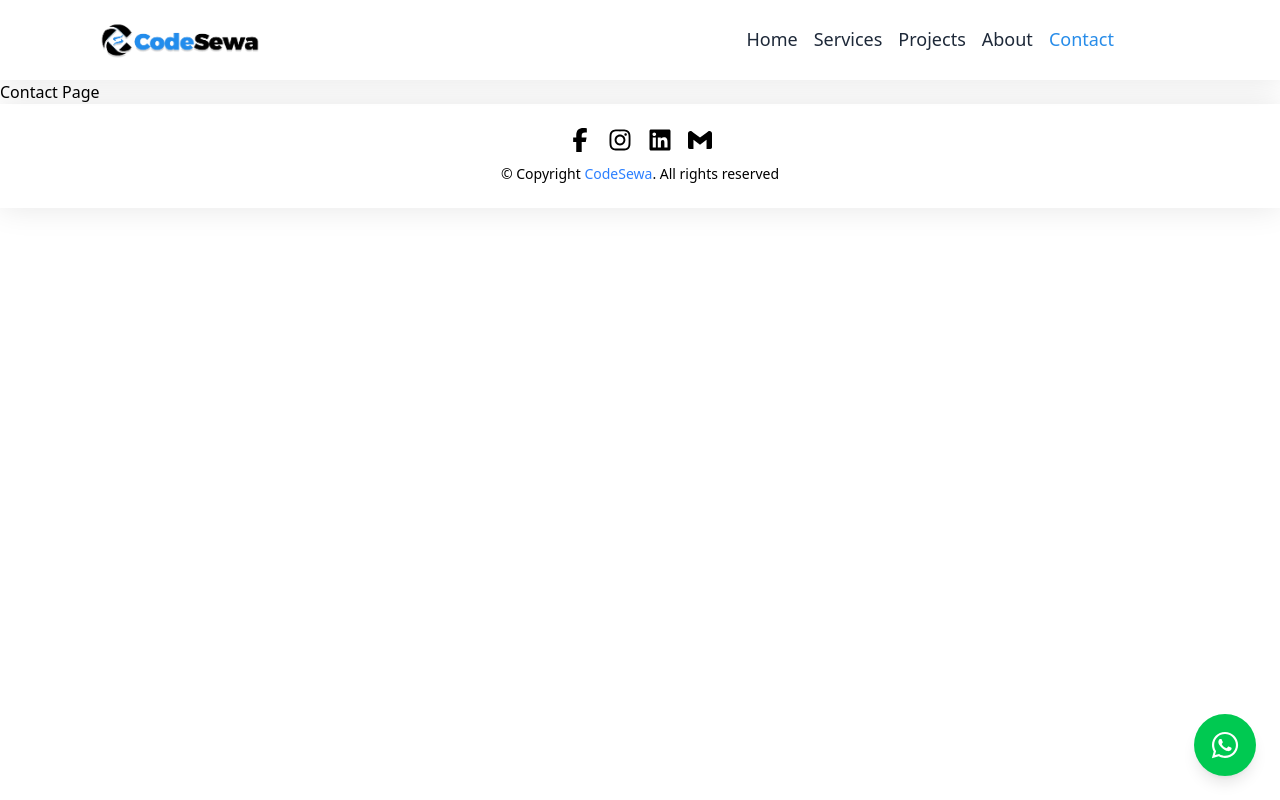
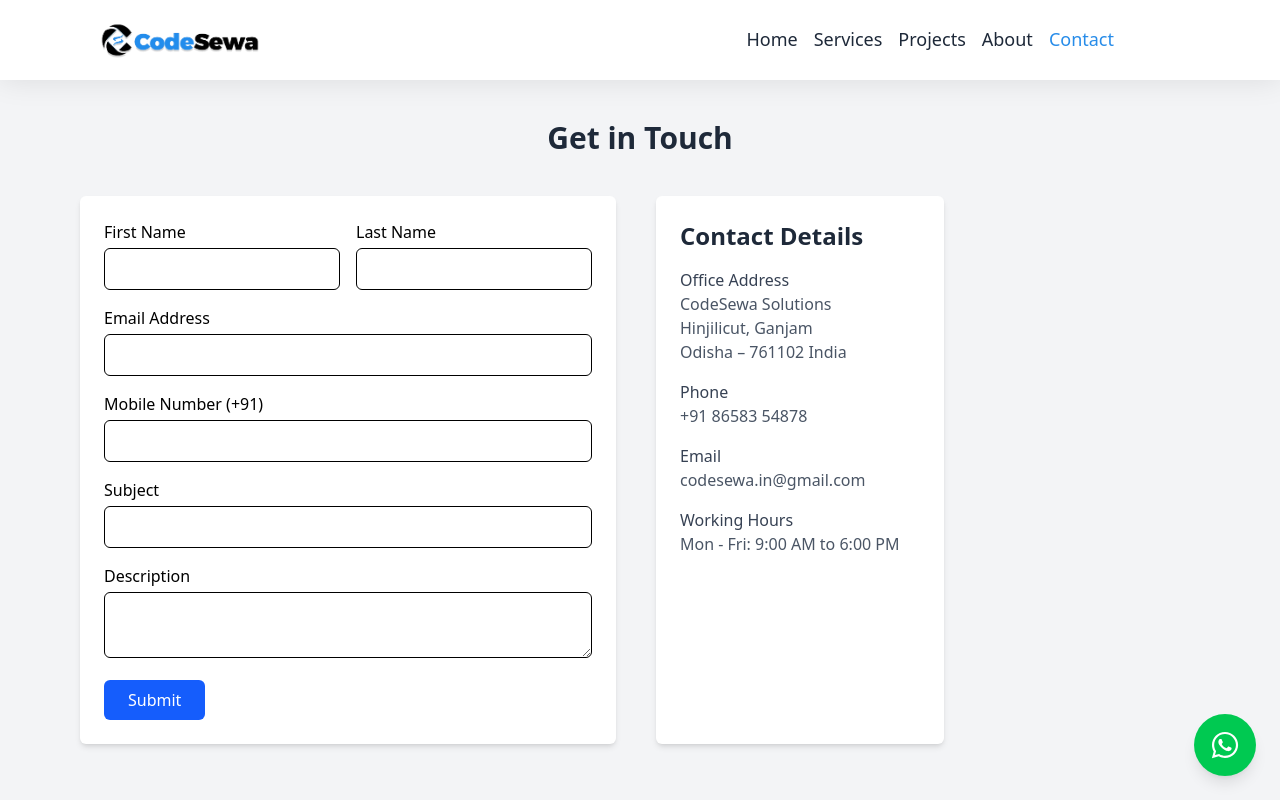
Before and after one commit to CodeSewa101/codesewa, a React (Vite) app: page /contact in a window 1280 px wide. Shown: the top 800 px of the page. Built offline with nearby package versions, Linux system fonts and the light colour scheme; the HTML template or start-up script is replaced by a standard one.

Commit message:
contact added

```diff
--- a/src/pages/Contact/Contact.jsx
+++ b/src/pages/Contact/Contact.jsx
@@ -1,7 +1,172 @@
 import React from "react";
+import { useForm, ValidationError } from "@formspree/react";
+
+function ContactForm() {
+  const [state, handleSubmit] = useForm("xzzggdbj");
+
+  if (state.succeeded) {
+    return (
+      <div className="text-center text-green-600 font-semibold text-lg mt-8">
+        Thanks for contacting us!
+      </div>
+    );
+  }
+
+  return (
+    <form
+      onSubmit={handleSubmit}
+      className="h-full w-full p-6 bg-white shadow-md rounded-md space-y-4"
+    >
+      <div className="grid grid-cols-1 md:grid-cols-2 gap-4">
+        <div>
+          <label htmlFor="firstName" className="block mb-1 font-medium">
+            First Name
+          </label>
+          <input
+            id="firstName"
+            type="text"
+            name="firstName"
+            required
+            className="w-full px-3 py-2 border rounded-md focus:outline-none focus:ring focus:ring-blue-300"
+          />
+        </div>
+        <div>
+          <label htmlFor="lastName" className="block mb-1 font-medium">
+            Last Name
+          </label>
+          <input
+            id="lastName"
+            type="text"
+            name="lastName"
+            required
+            className="w-full px-3 py-2 border rounded-md focus:outline-none focus:ring focus:ring-blue-300"
+          />
+        </div>
+      </div>
+
+      <div>
+        <label htmlFor="email" className="block mb-1 font-medium">
+          Email Address
+        </label>
+        <input
+          id="email"
+          type="email"
+          name="email"
+          required
+          className="w-full px-3 py-2 border rounded-md focus:outline-none focus:ring focus:ring-blue-300"
+        />
+        <ValidationError prefix="Email" field="email" errors={state.errors} />
+      </div>
+
+      <div>
+        <label htmlFor="mobile" className="block mb-1 font-medium">
+          Mobile Number (+91)
+        </label>
+        <input
+          id="mobile"
+          type="tel"
+          name="mobile"
+          pattern="^[6-9]\d{9}$"
+          title="Enter a valid 10-digit Indian mobile number"
+          required
+          className="w-full px-3 py-2 border rounded-md focus:outline-none focus:ring focus:ring-blue-300"
+        />
+      </div>
+
+      <div>
+        <label htmlFor="subject" className="block mb-1 font-medium">
+          Subject
+        </label>
+        <input
+          id="subject"
+          type="text"
+          name="subject"
+          required
+          className="w-full px-3 py-2 border rounded-md focus:outline-none focus:ring focus:ring-blue-300"
+        />
+      </div>
+
+      <div>
+        <label htmlFor="message" className="block mb-1 font-medium">
+          Description
+        </label>
+        <textarea
+          id="message"
+          name="message"
+          required
+          className="w-full px-3 py-2 border rounded-md focus:outline-none focus:ring focus:ring-blue-300"
+        />
+        <ValidationError
+          prefix="Message"
+          field="message"
+          errors={state.errors}
+        />
+      </div>
+
+      <button
+        type="submit"
+        disabled={state.submitting}
+        className="bg-blue-600 text-white px-6 py-2 rounded-md hover:bg-blue-700 transition duration-200 disabled:opacity-50"
+      >
+        Submit
+      </button>
+    </form>
+  );
+}
+
+function CompanyInfo() {
+  return (
+    <div className="h-full w-full p-6 bg-white shadow-md rounded-md space-y-4 lg:w-1/2">
+      <h2 className="text-2xl font-semibold mb-4 text-gray-800">
+        Contact Details
+      </h2>
+      <div>
+        <h3 className="font-medium text-gray-700">Office Address</h3>
+        <p className="text-gray-600">
+          CodeSewa Solutions
+          <br /> Hinjilicut, Ganjam
+          <br /> Odisha – 761102 India
+        </p>
+      </div>
+      <div>
+        <h3 className="font-medium text-gray-700">Phone</h3>
+        <p className="text-gray-600">+91 86583 54878</p>
+      </div>
+      <div>
+        <h3 className="font-medium text-gray-700">Email</h3>
+        <p className="text-gray-600">codesewa.in@gmail.com</p>
+      </div>
+      <div>
+        <h3 className="font-medium text-gray-700">Working Hours</h3>
+        <p className="text-gray-600">Mon - Fri: 9:00 AM to 6:00 PM</p>
+      </div>
+    </div>
+  );
+}
 
 function Contact() {
-  return <div>Contact Page</div>;
+  return (
+    <div className="min-h-screen bg-gray-100 py-10 px-4 ">
+      <h1 className="text-3xl font-bold text-center text-gray-800 mb-10">
+        Get in Touch
+      </h1>
+
+      {/* Outer wrapper to center content */}
+      <div className="w-full max-w-6xl mx-auto lg:mr-8">
+        <div className="flex flex-col lg:flex-row gap-10 items-stretch">
+          {/* Contact Form - grow to fill space */}
+          <div className="flex-1">
+            <ContactForm />
+          </div>
+
+          {/* Company Info - fixed 50% width on large screens */}
+          <div className="w-full lg:w-1/2">
+            <CompanyInfo />
+          </div>
+        </div>
+      </div>
+    </div>
+  );
 }
 
 export default Contact;
```
